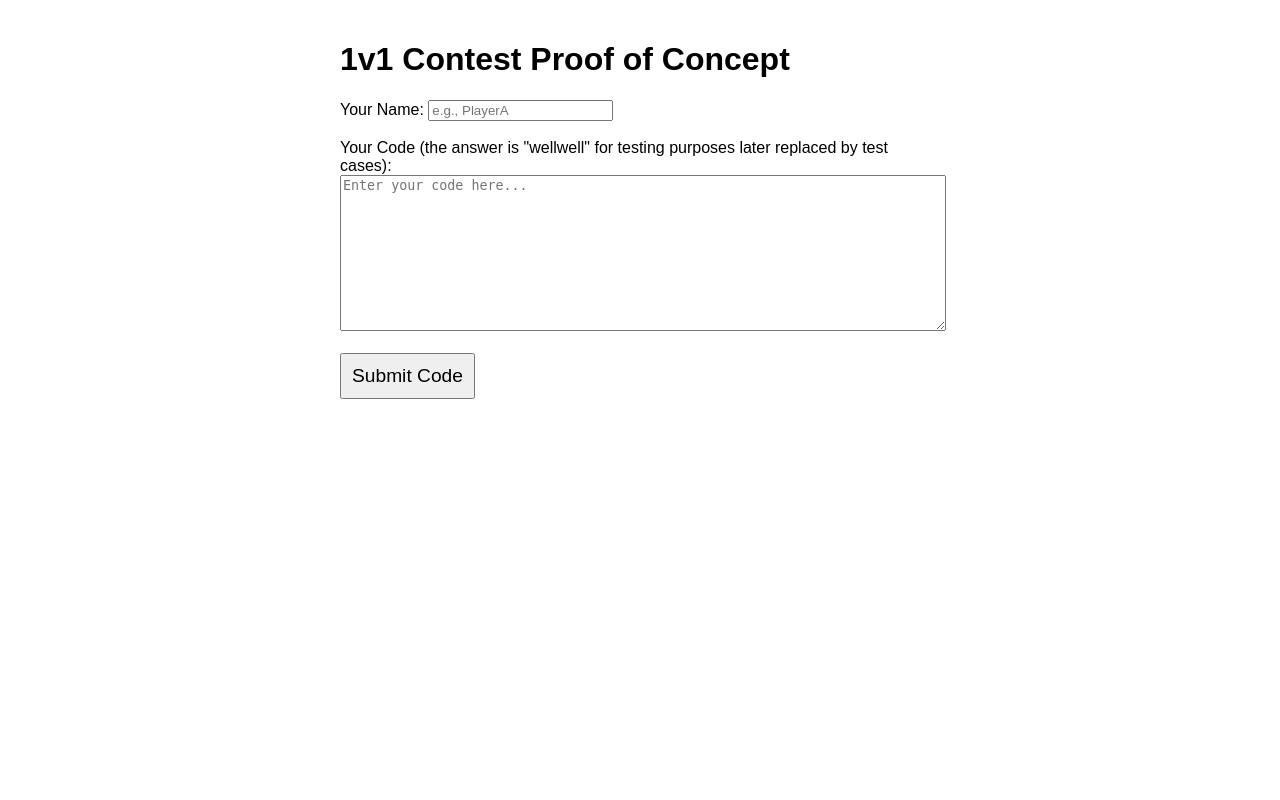
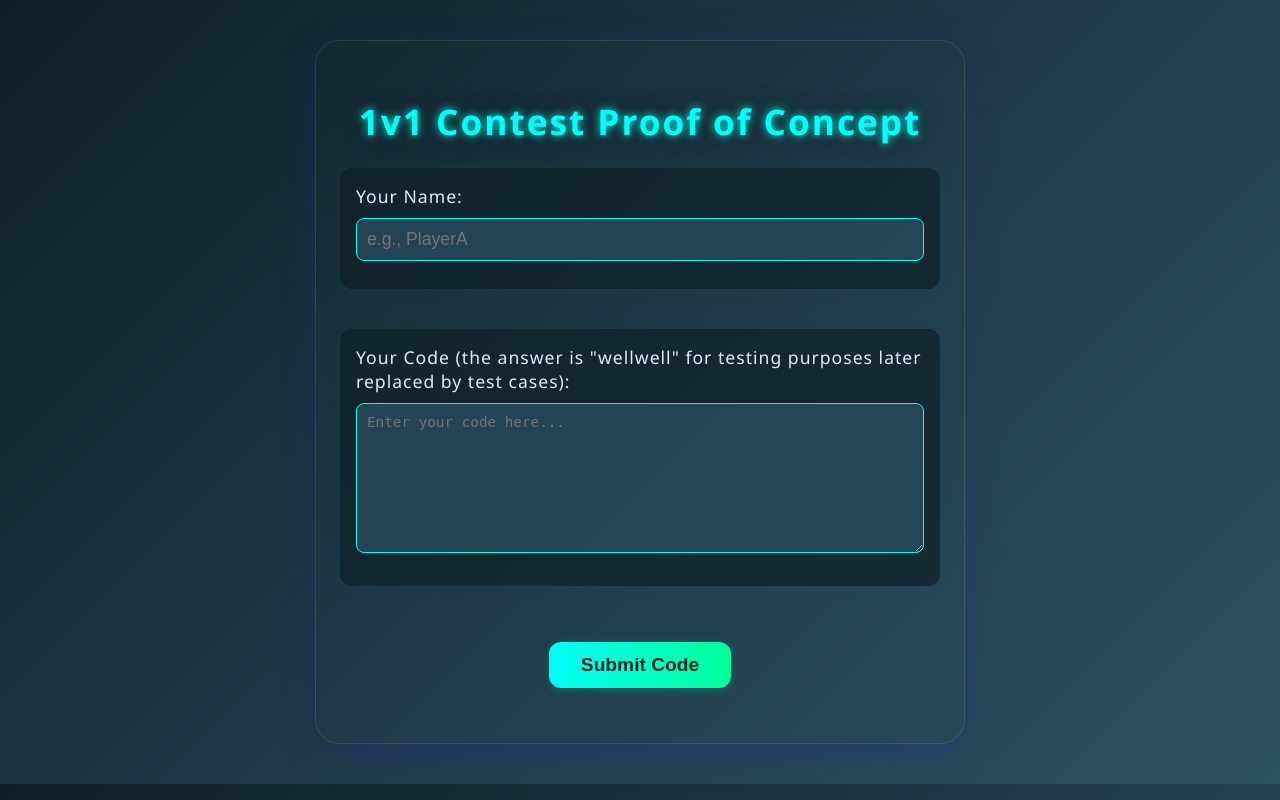
Before and after one commit to Akash35721/Leetcode_type_contest_prototype, a Flask app: page / in a window 1280 px wide. Run offline with Flask 3, Linux system fonts and the light colour scheme; some libraries are stand-ins or nearby versions.

Commit message:
css changed

```diff
--- a/templates/index.html
+++ b/templates/index.html
@@ -4,10 +4,92 @@
     <meta charset="UTF-8">
     <title>1v1 Contest POC</title>
     <style>
-        body { font-family: sans-serif; max-width: 600px; margin: auto; padding: 20px; }
-        textarea { width: 100%; height: 150px; }
-        button { font-size: 1.2em; padding: 10px; }
-        #result { color: green; font-weight: bold; font-size: 1.5em; }
+        body {
+            font-family: 'Orbitron', 'Segoe UI', Arial, sans-serif;
+            background: linear-gradient(135deg, #0f2027 0%, #2c5364 100%);
+            color: #e0eafc;
+            max-width: 600px;
+            margin: 40px auto;
+            padding: 32px 24px;
+            border-radius: 24px;
+            box-shadow: 0 8px 32px 0 rgba(31, 38, 135, 0.37);
+            border: 1px solid rgba(255,255,255,0.1);
+        }
+        h1 {
+            text-align: center;
+            font-size: 2.2em;
+            letter-spacing: 2px;
+            color: #00fff7;
+            text-shadow: 0 0 8px #00fff7, 0 0 24px #0f2027;
+        }
+        h2#result {
+            text-align: center;
+            color: #00ff99;
+            font-weight: bold;
+            font-size: 1.7em;
+            text-shadow: 0 0 8px #00ff99, 0 0 24px #2c5364;
+        }
+        label {
+            font-size: 1.1em;
+            color: #e0eafc;
+            margin-bottom: 6px;
+            display: block;
+            letter-spacing: 1px;
+        }
+        input[type="text"], textarea {
+            background: rgba(44, 83, 100, 0.7);
+            color: #00fff7;
+            border: 1px solid #00fff7;
+            border-radius: 8px;
+            padding: 10px;
+            font-size: 1.1em;
+            margin-top: 4px;
+            margin-bottom: 12px;
+            width: 100%;
+            box-sizing: border-box;
+            transition: border 0.2s, box-shadow 0.2s;
+        }
+        input[type="text"]:focus, textarea:focus {
+            border: 1.5px solid #00ff99;
+            box-shadow: 0 0 8px #00ff99;
+            outline: none;
+        }
+        textarea {
+            height: 150px;
+            resize: vertical;
+        }
+        button {
+            background: linear-gradient(90deg, #00fff7 0%, #00ff99 100%);
+            color: #0f2027;
+            font-size: 1.2em;
+            padding: 12px 32px;
+            border: none;
+            border-radius: 12px;
+            cursor: pointer;
+            font-weight: bold;
+            box-shadow: 0 2px 8px rgba(0,255,247,0.2);
+            transition: background 0.2s, box-shadow 0.2s, transform 0.2s;
+            margin: 16px auto;
+            display: block;
+        }
+        button:hover:not(:disabled) {
+            background: linear-gradient(90deg, #00ff99 0%, #00fff7 100%);
+            box-shadow: 0 4px 16px rgba(0,255,247,0.4);
+            transform: translateY(-2px) scale(1.04);
+        }
+        button:disabled {
+            background: #444;
+            color: #888;
+            cursor: not-allowed;
+        }
+        div {
+            background: rgba(15, 32, 39, 0.7);
+            border-radius: 12px;
+            padding: 16px;
+            margin-bottom: 18px;
+            box-shadow: 0 2px 8px rgba(44,83,100,0.2);
+        }
+        @import url('https://fonts.googleapis.com/css2?family=Orbitron:wght@500;700&display=swap');
     </style>
 </head>
 <body>
```
